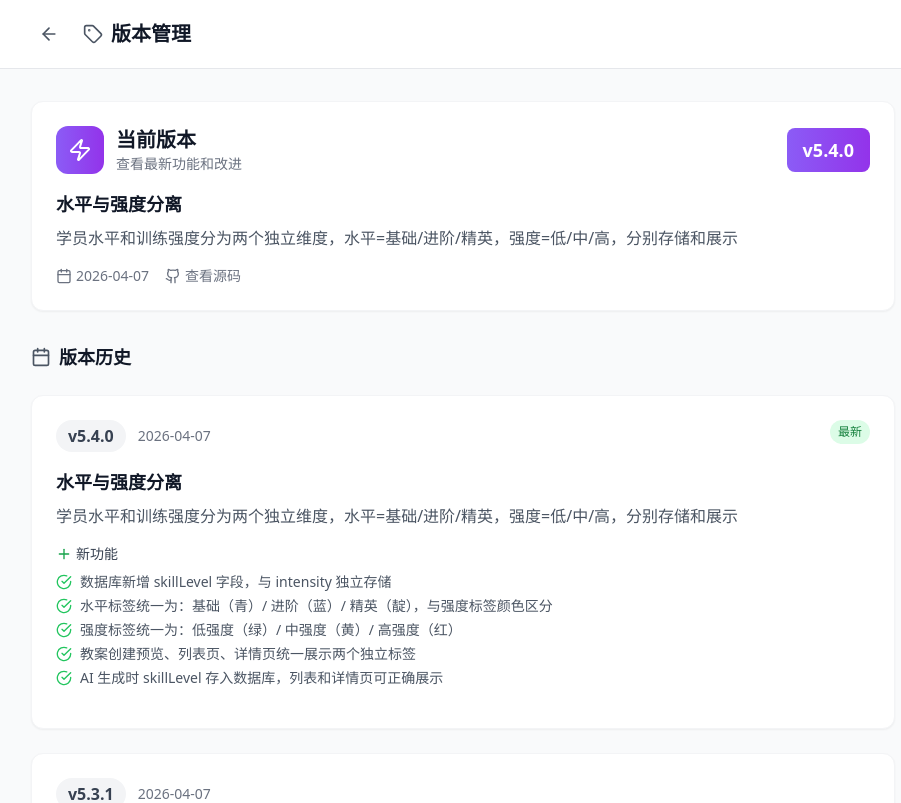
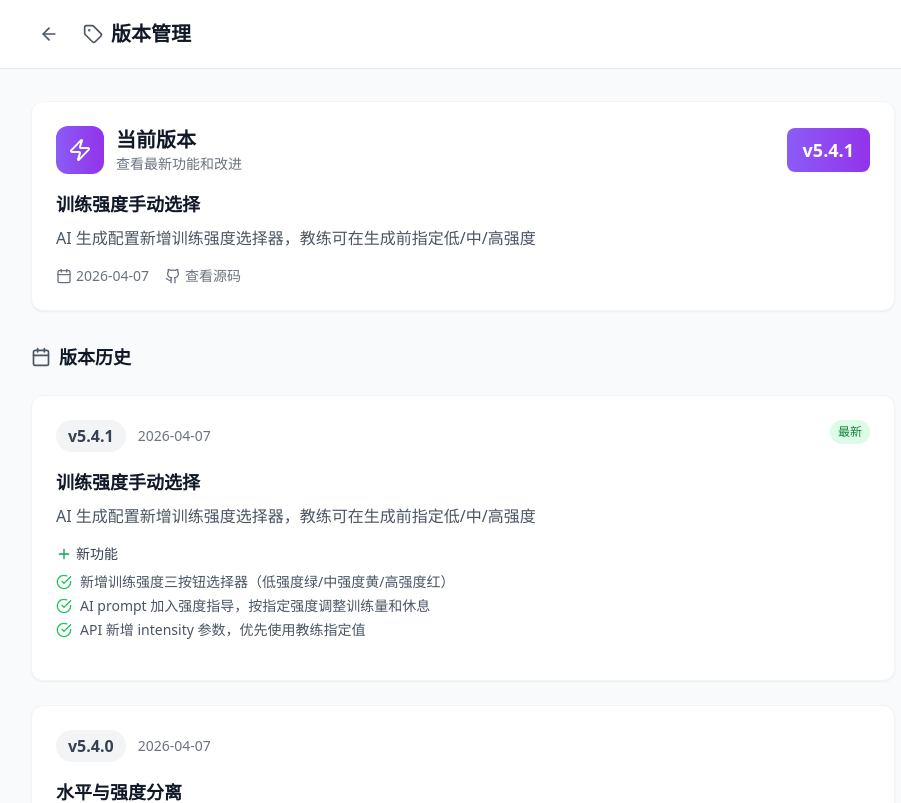
Before and after one commit to maomaoaichibing/basketball-coach, a Next.js app: page /version in a window 1280 px wide. Shown: the top 803 px of the page, without its empty margins (177-1078 px from the left). Built offline with nearby package versions, Linux system fonts and the light colour scheme.

Commit message:
feat: 将训练强度选择器移到公共表单区域

```diff
--- a/package.json
+++ b/package.json
@@ -1,6 +1,6 @@
 {
   "name": "basketball-coach",
-  "version": "5.4.0",
+  "version": "5.4.1",
   "private": true,
   "scripts": {
     "dev": "next dev",
--- a/src/app/api/generate-plan/route.ts
+++ b/src/app/api/generate-plan/route.ts
@@ -18,6 +18,7 @@ interface AIPlanParams {
   additionalNotes?: string;
   playerCount?: number;
   skillLevel?: 'beginner' | 'intermediate' | 'advanced';
+  intensity?: 'low' | 'medium' | 'high';
   previousTraining?: string[];
   // 学员ID列表（用于智能短板分析）
   playerIds?: string[];
@@ -881,6 +882,15 @@ function generatePrompt(
     ? `\n## U10级别说明（${levelLabel}）\n${u10LevelGuide[levelLabel] || ''}\n`
     : '';
 
+  // 强度描述
+  const intensityDesc: Record<string, string> = {
+    low: '低强度：以游戏化、趣味性为主，训练量小，组间休息充分，适合恢复性训练或初次接触的学员。减少体能负荷，增加趣味互动。',
+    medium: '中强度：正常训练节奏，适度休息，适合日常训练。技术动作规范为主，体能训练穿插其中。',
+    high: '高强度：训练量大，组间休息短，节奏紧凑。增加体能负荷和对抗强度，适合赛前集训或体能强化。每个动作时间饱满，减少空闲等待。',
+  };
+  const intensityLabel = params.intensity === 'low' ? '低强度' : params.intensity === 'high' ? '高强度' : '中强度';
+  const intensityText = intensityDesc[params.intensity || 'medium'] || intensityDesc['medium'];
+
   // 训练节次结构
   const segmentDesc = segments
     .map(s => `- ${s.name}（${s.minutes}分钟）：${s.description}`)
@@ -903,6 +913,7 @@ ${segmentDesc}
 - 训练主题：${params.theme || '根据年龄段特点自动确定'}${params.theme && params.theme.includes('+') ? '\n（教练选择了多个主题，教案中需要同时覆盖这些主题的训练内容，可以将不同主题分配到不同时间段或进行组合训练）' : ''}
 - 重点训练技能：${params.focusSkills?.join('、') || '根据年龄段特点自动确定'}
 - 技能水平：${isU10 ? levelLabel + '（' + u10LevelGuide[levelLabel] + '）' : params.skillLevel || 'intermediate'}
+- 训练强度：${intensityLabel}（${intensityText}）
 ${params.previousTraining?.length ? `- 最近训练内容：${params.previousTraining.join('、')}（避免重复或进阶）` : ''}
 ${params.additionalNotes ? `- 教练特别要求（必须严格执行）：${params.additionalNotes}\n（以上要求是教练明确的训练需求，必须在教案中完整体现，不能忽略！\n如果教练要求"运球和传球结合"，则教案中必须有运球传球结合的练习！）` : ''}
 
@@ -914,7 +925,7 @@ ${casesText ? `## 参考案例（来自真实教学数据）\n${casesText}\n` :
   "theme": "训练主题",
   "objective": "训练目标（1-2句话）",
   "level": "${isU10 ? levelLabel : 'N/A'}",
-  "intensity": "low/medium/high",
+  "intensity": "${params.intensity || 'medium'}",
   "segments": [
     {
       "name": "第一节",
@@ -1319,7 +1330,7 @@ export async function POST(request: NextRequest) {
           weather: params.weather,
           theme: validatedResult.theme,
           focusSkills: params.focusSkills || [],
-          intensity: validatedResult.intensity as 'low' | 'medium' | 'high',
+          intensity: (params.intensity || validatedResult.intensity) as 'low' | 'medium' | 'high',
           skillLevel: params.skillLevel || 'intermediate',
           // 兼容 segments（新三段式）和 sections（旧格式）
           sections: (validatedResult.segments || validatedResult.sections || []).map(
@@ -1385,7 +1396,7 @@ export async function POST(request: NextRequest) {
           weather: params.weather,
           theme: validatedResult.theme,
           focusSkills: params.focusSkills || [],
-          intensity: validatedResult.intensity as 'low' | 'medium' | 'high',
+          intensity: (params.intensity || validatedResult.intensity) as 'low' | 'medium' | 'high',
           skillLevel: params.skillLevel || 'intermediate',
           // 兼容 segments（新三段式）和 sections（旧格式）
           sections: (validatedResult.segments || validatedResult.sections || []).map(
--- a/src/app/page.tsx
+++ b/src/app/page.tsx
@@ -151,7 +151,7 @@ export default function Home() {
                   <div className="flex items-center gap-2">
                     <h1 className="text-lg sm:text-xl font-bold">篮球青训教案系统</h1>
                     <span className="px-2 py-0.5 bg-white/20 text-white text-xs rounded-full font-medium hidden sm:inline">
-                      v5.4.0
+                      v5.4.1
                     </span>
                   </div>
                   <p className="text-orange-100 text-sm hidden sm:block">
--- a/src/app/plan/new/page.tsx
+++ b/src/app/plan/new/page.tsx
@@ -77,6 +77,7 @@ export default function NewPlanPage() {
     additionalNotes: '',
     playerCount: '',
     skillLevel: 'intermediate' as 'beginner' | 'intermediate' | 'advanced',
+    intensity: 'medium' as 'low' | 'medium' | 'high',
     previousTraining: '',
     enableWeaknessAnalysis: false, // 是否根据学员薄弱环节生成教案
   });
@@ -262,6 +263,7 @@ export default function NewPlanPage() {
                 ? parseInt(aiConfig.playerCount)
                 : undefined,
           skillLevel: aiConfig.skillLevel,
+          intensity: aiConfig.intensity,
           previousTraining: aiConfig.previousTraining
             ? aiConfig.previousTraining.split(/[,，]/).map(s => s.trim())
             : undefined,
@@ -704,6 +706,32 @@ export default function NewPlanPage() {
                       >
                         <Clock className="w-4 h-4" />
                         {d}分钟
+                      </button>
+                    ))}
+                  </div>
+                </div>
+
+                {/* 训练强度 */}
+                <div className="mb-4">
+                  <label className="block text-sm font-medium text-gray-700 mb-2">训练强度</label>
+                  <div className="flex gap-2">
+                    {([
+                      { value: 'low', label: '低强度', color: 'bg-green-500', hover: 'hover:bg-green-600' },
+                      { value: 'medium', label: '中强度', color: 'bg-yellow-500', hover: 'hover:bg-yellow-600' },
+                      { value: 'high', label: '高强度', color: 'bg-red-500', hover: 'hover:bg-red-600' },
+                    ] as const).map(opt => (
+                      <button
+                        key={opt.value}
+                        onClick={() =>
+                          setAiConfig({ ...aiConfig, intensity: opt.value })
+                        }
+                        className={`flex-1 p-2 rounded-lg text-center transition-all text-sm font-medium ${
+                          aiConfig.intensity === opt.value
+                            ? `${opt.color} text-white`
+                            : `bg-gray-100 text-gray-700 ${opt.hover}`
+                        }`}
+                      >
+                        {opt.label}
                       </button>
                     ))}
                   </div>
--- a/src/app/settings/page.tsx
+++ b/src/app/settings/page.tsx
@@ -443,7 +443,7 @@ export default function SettingsPage() {
           <span className="font-medium">退出登录</span>
         </button>
 
-        <div className="text-center text-xs text-gray-400 py-4">篮球青训教案系统 v5.4.0</div>
+        <div className="text-center text-xs text-gray-400 py-4">篮球青训教案系统 v5.4.1</div>
       </main>
 
       {/* 修改密码弹窗 */}
--- a/src/app/version/page.tsx
+++ b/src/app/version/page.tsx
@@ -15,6 +15,18 @@ import {
 
 // 版本历史记录
 const versions = [
+  {
+    version: 'v5.4.1',
+    date: '2026-04-07',
+    title: '训练强度手动选择',
+    description:
+      'AI 生成配置新增训练强度选择器，教练可在生成前指定低/中/高强度',
+    features: [
+      { type: 'feature', text: '新增训练强度三按钮选择器（低强度绿/中强度黄/高强度红）' },
+      { type: 'feature', text: 'AI prompt 加入强度指导，按指定强度调整训练量和休息' },
+      { type: 'feature', text: 'API 新增 intensity 参数，优先使用教练指定值' },
+    ],
+  },
   {
     version: 'v5.4.0',
     date: '2026-04-07',
```
Also changed, not shown: 1 other file (tests, documents, lock files or other folders).
